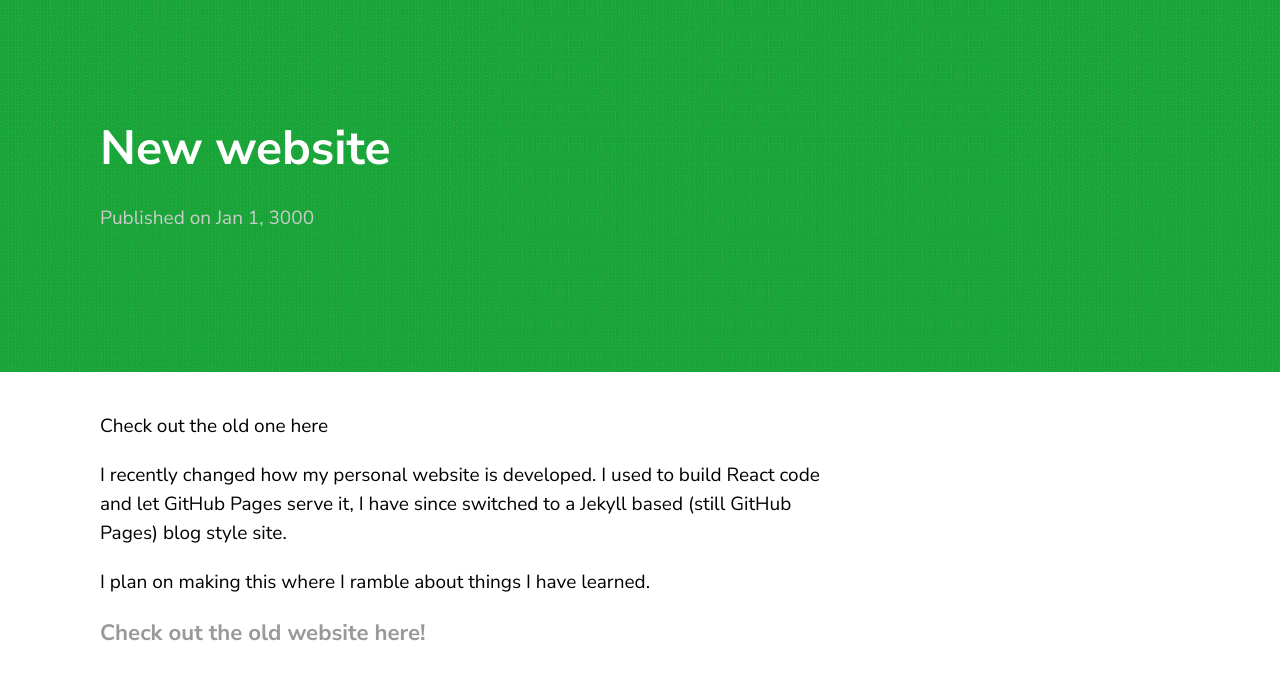
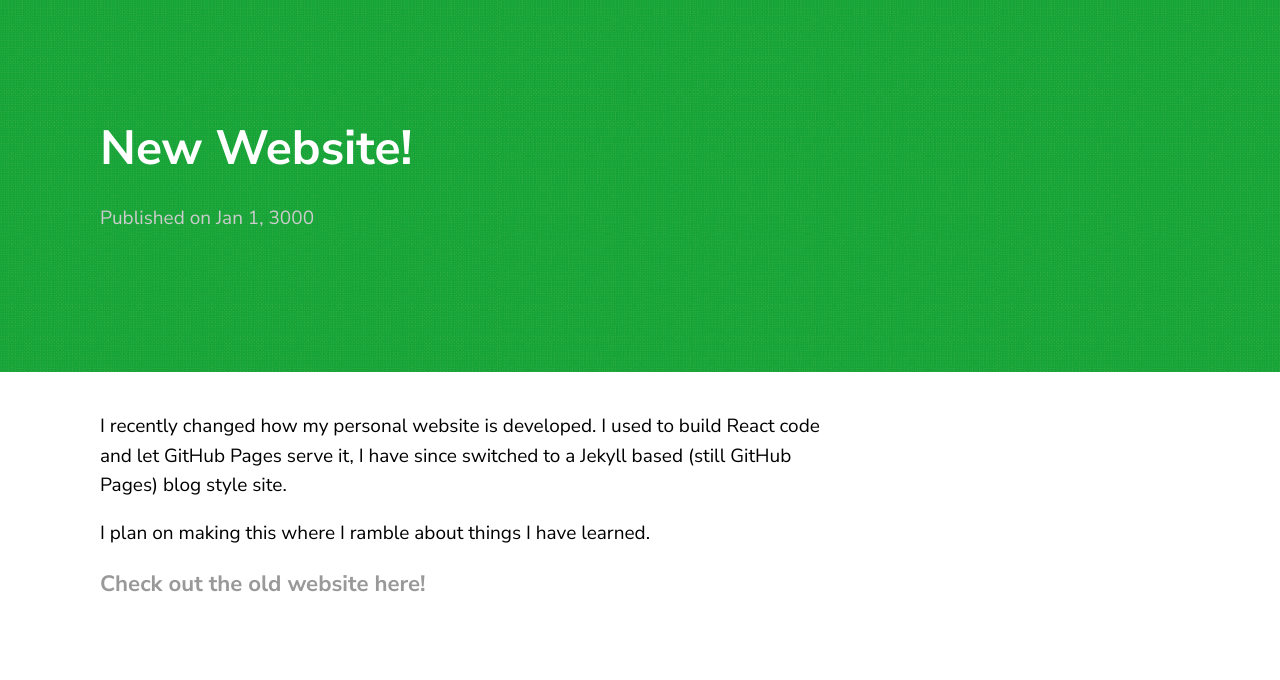
Before and after one commit to oze4/mattoestreich.com, a Jekyll site: the page built from _posts/2019-01-01-new-website.markdown, in a window 1280 px wide. Shown: the top 680 px of the page. Built offline with Jekyll 4.4.1, drawn with Linux system fonts in a browser that asks for light colours.

Commit message:
Update 2019-01-01-new-website.markdown

```diff
--- a/_posts/2019-01-01-new-website.markdown
+++ b/_posts/2019-01-01-new-website.markdown
@@ -1,10 +1,8 @@
 ---
 layout: post
-title:  "New website"
+title:  "New Website!"
 date:   3000-01-01
 ---
-
-Check out the old one here
 
 I recently changed how my personal website is developed. I used to build React code and let GitHub Pages serve it, I have since switched to a Jekyll based (still GitHub Pages) blog style site.
 
```
